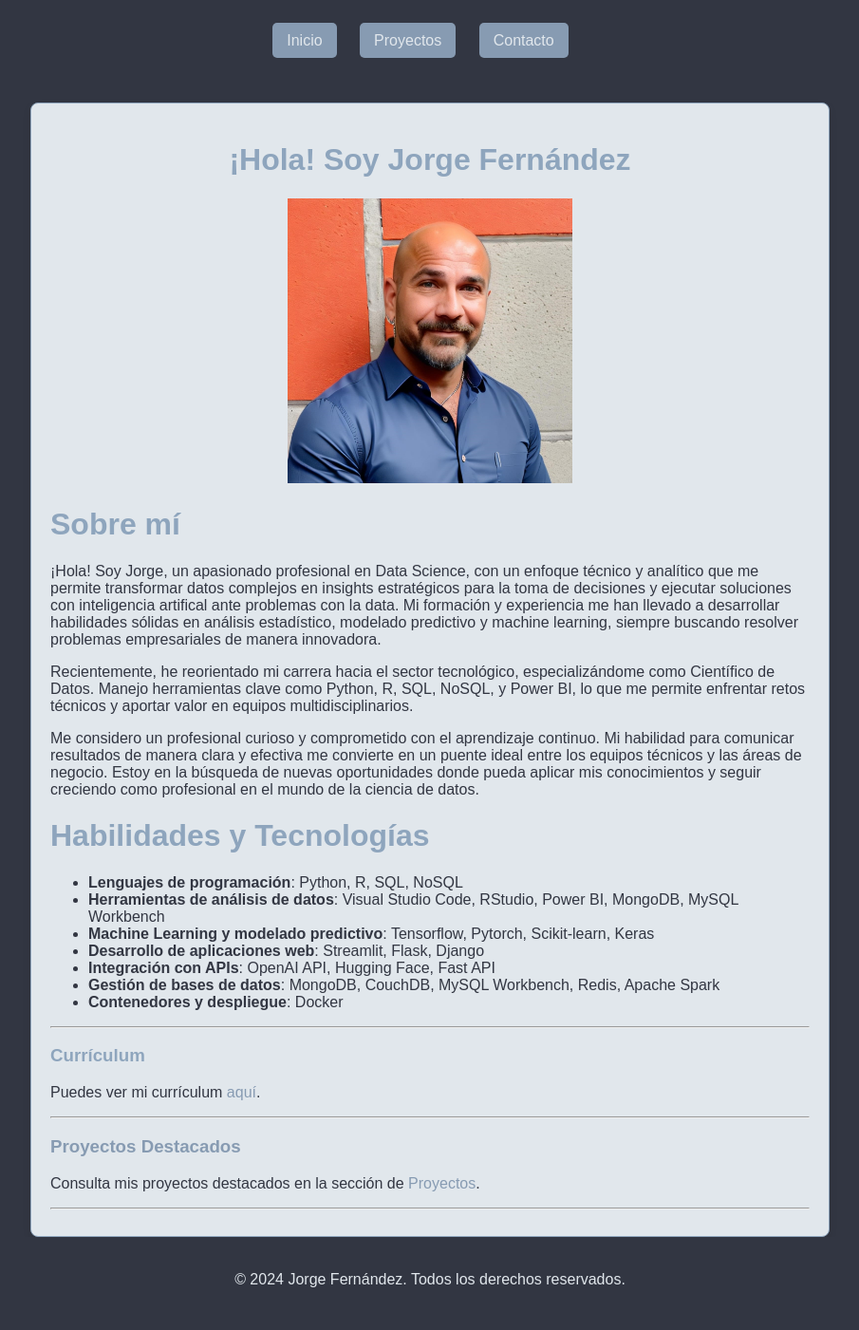
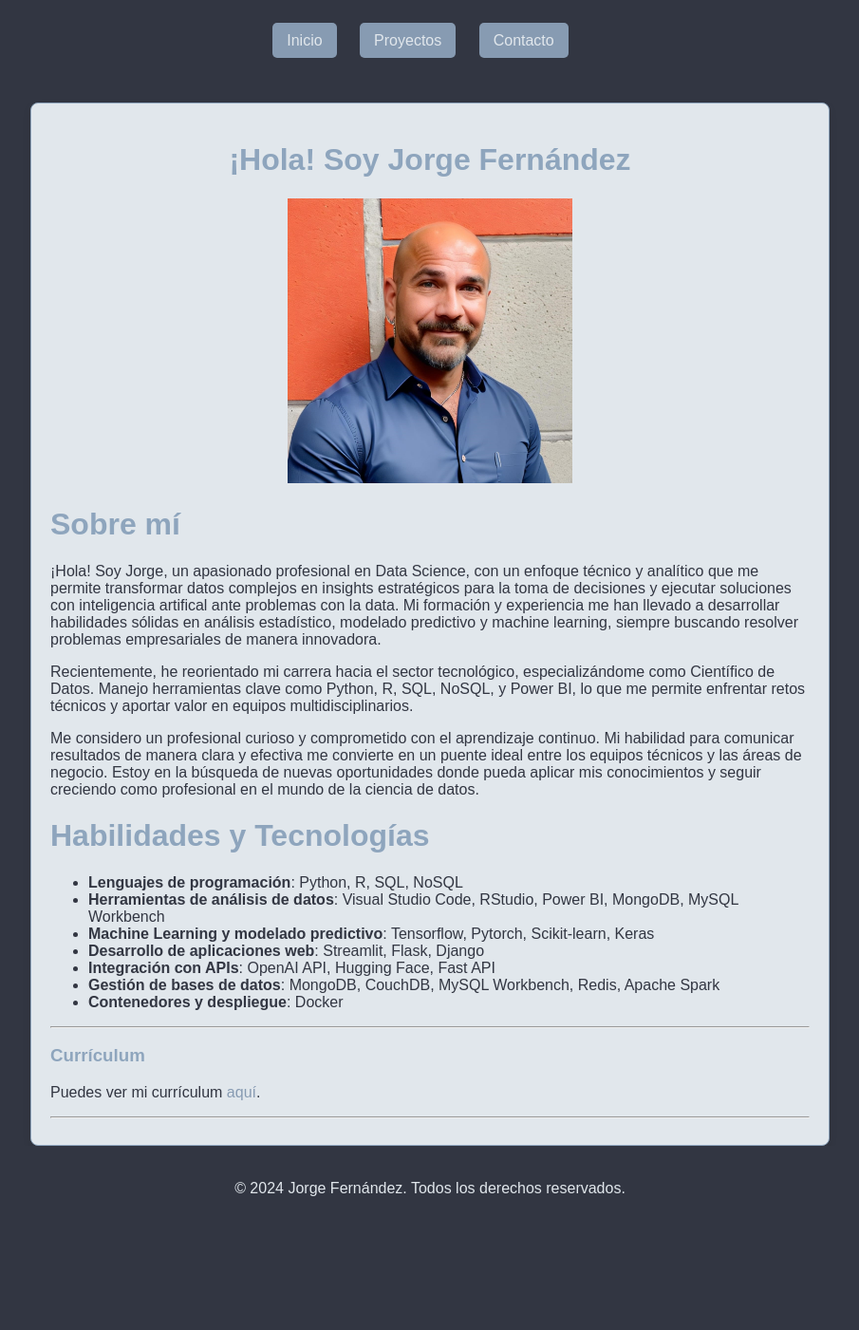
Before and after one commit to joferte84/joferte84.github.io, a Jekyll site: the page built from index.md, in a window 1280 px wide. Shown: the whole page at 95% size, without its empty margins (187-1092 px from the left). Built offline with Jekyll 4.4.1, drawn with Linux system fonts in a browser that asks for light colours; after the commit the page ends 1305 px from its top, so only the background shows below that.

Commit message:
Update index.md

```diff
--- a/index.md
+++ b/index.md
@@ -34,9 +34,3 @@ Me considero un profesional curioso y comprometido con el aprendizaje continuo.
 Puedes ver mi currículum [aquí]({{ site.baseurl }}/assets/documents/JorgeFernandezTejedor.pdf).
 
 ---
-
-### [Proyectos Destacados]({{ site.baseurl }}/projects.html)
-
-Consulta mis proyectos destacados en la sección de [Proyectos]({{ site.baseurl }}/projects.html).
-
----
```
